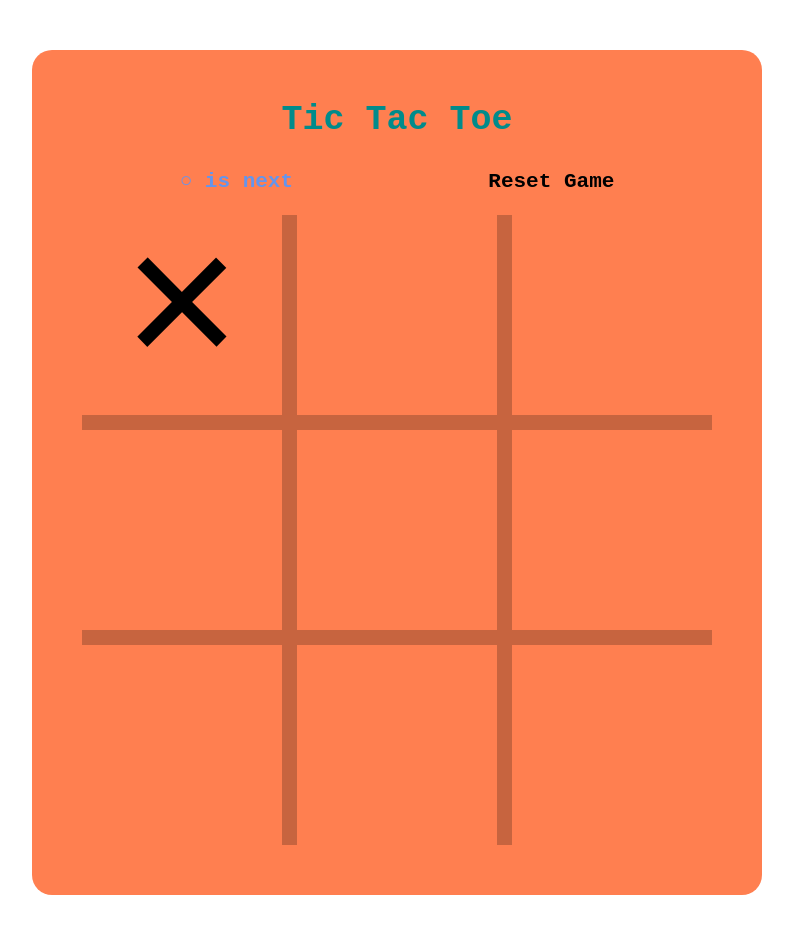
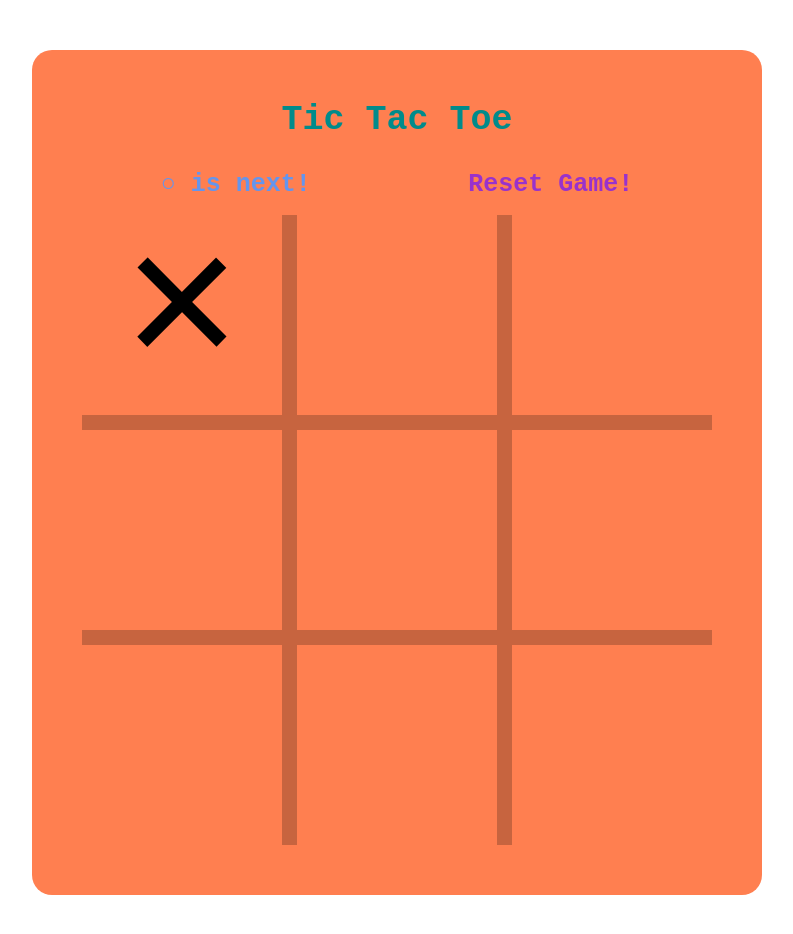
Before and after one commit to ArlindPestisha/block-zero-code-test, a plain HTML site: page index.html in a window 1280 px wide. Both pictures are taken after a click on the element 425 px from the left and 315 px from the top of the page. Shown: the whole page, without its empty margins (243-1036 px from the left). Drawn offline with Linux system fonts and the light colour scheme.

Commit message:
refactor and some updates for colors

```diff
--- a/index.html
+++ b/index.html
@@ -12,8 +12,8 @@
        <h1 class="title">Tic Tac Toe</h1>
        <!--Action container-->
        <div class="action">
-            <h4 class="active-player">X is next</h4>
-            <h4 class="reset">Reset Game</h4>
+            <h4 class="active-player">X is next!</h4>
+            <h4 class="reset">Reset Game!</h4>
         </div>
         <!--Grid section-->
         <div class="grid">
@@ -27,7 +27,6 @@
             <div class="game-square"></div>
             <div class="game-square"></div>
         </div>
-
     </div>
     <script src="script.js"></script>
 </body>
--- a/script.js
+++ b/script.js
@@ -60,9 +60,9 @@ const gameStatus = () => {
     } else {
         xIsNext = !xIsNext
         if (xIsNext) {
-            activePlayer.innerHTML = `${xSymbol} is next`
+            activePlayer.innerHTML = `${xSymbol} is next!`
         } else {
-            activePlayer.innerHTML = `<span>${oSymbol} is next</span>`
+            activePlayer.innerHTML = `<span>${oSymbol} is next!</span>`
         }
     }
 }
--- a/style.css
+++ b/style.css
@@ -2,6 +2,7 @@
     box-sizing: border-box;
     margin: 0;
     padding: 0;
+
 }
 
 body {
@@ -10,11 +11,13 @@ body {
     justify-content: center;
 }
 
+/* Section for class tags*/
 .container {
     background: coral;
     border-radius: 20px;
     margin: 50px;
     padding: 50px;
+    max-width: auto;
 }
 
 .title {
@@ -25,10 +28,11 @@ body {
 
 .action {
     margin-top: 30px;
-    font-size: 21px;
+    font-size: 25px;
     display: flex;
     justify-content: space-around;
     height: 30px;
+    color: darkorchid;
 }
 
 .action span {
@@ -72,7 +76,7 @@ body {
     font-size: 200px;
     color: cornflowerblue;
 }
-
+ /* Adding Responsiveness*/
 @media only screen and (max-width: 1024px) {
     .grid {
         margin-top: 25px;
```
